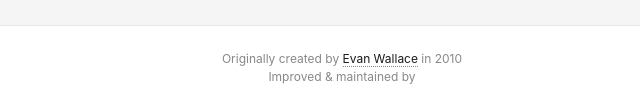
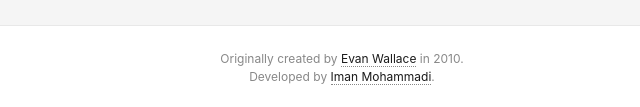
Before and after one commit to formalsketch/formalsketch.github.io, a website: page www/index.html in a window 1280 px wide. Shown: the part 1022-1129 px from the top of the page, 298-938 px from the left. Drawn offline with Linux system fonts and the light colour scheme; files whose address does not match are found by name.

Commit message:
update developer credits in readme and footer

```diff
--- a/www/index.html
+++ b/www/index.html
@@ -694,11 +694,11 @@
 
     <footer>
       Originally created by <a href="http://madebyevan.com/">Evan Wallace</a> in
-      2010 <br />
-      Improved &amp; maintained by
-      <a href="https://github.com/evanw" target="_blank" rel="noopener"
-        ></a
-      >
+      2010. <br />
+      Developed by
+      <a href="https://github.com/ImanM02" target="_blank" rel="noopener"
+        >Iman Mohammadi</a
+      >.
     </footer>
 
     <div class="toast" id="toast" role="status" aria-live="polite"></div>
```
Also changed, not shown: README.md.
